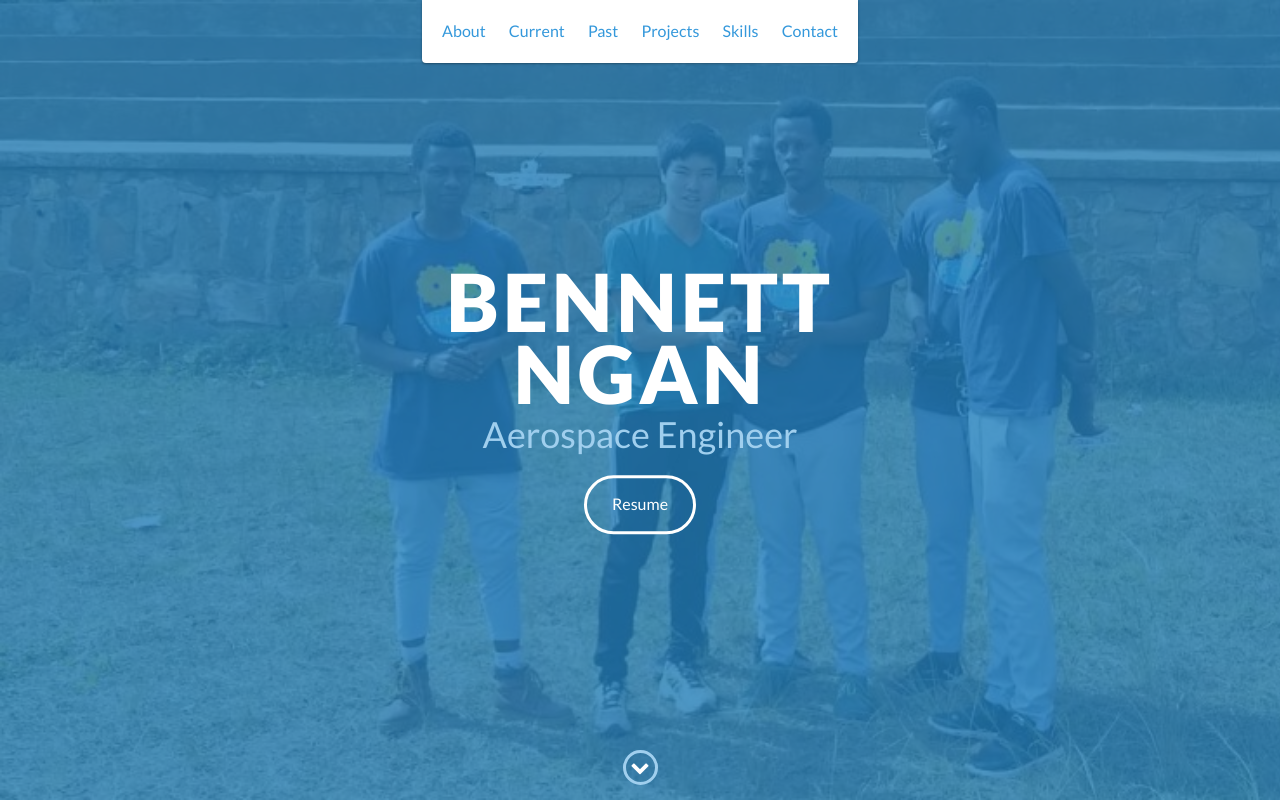
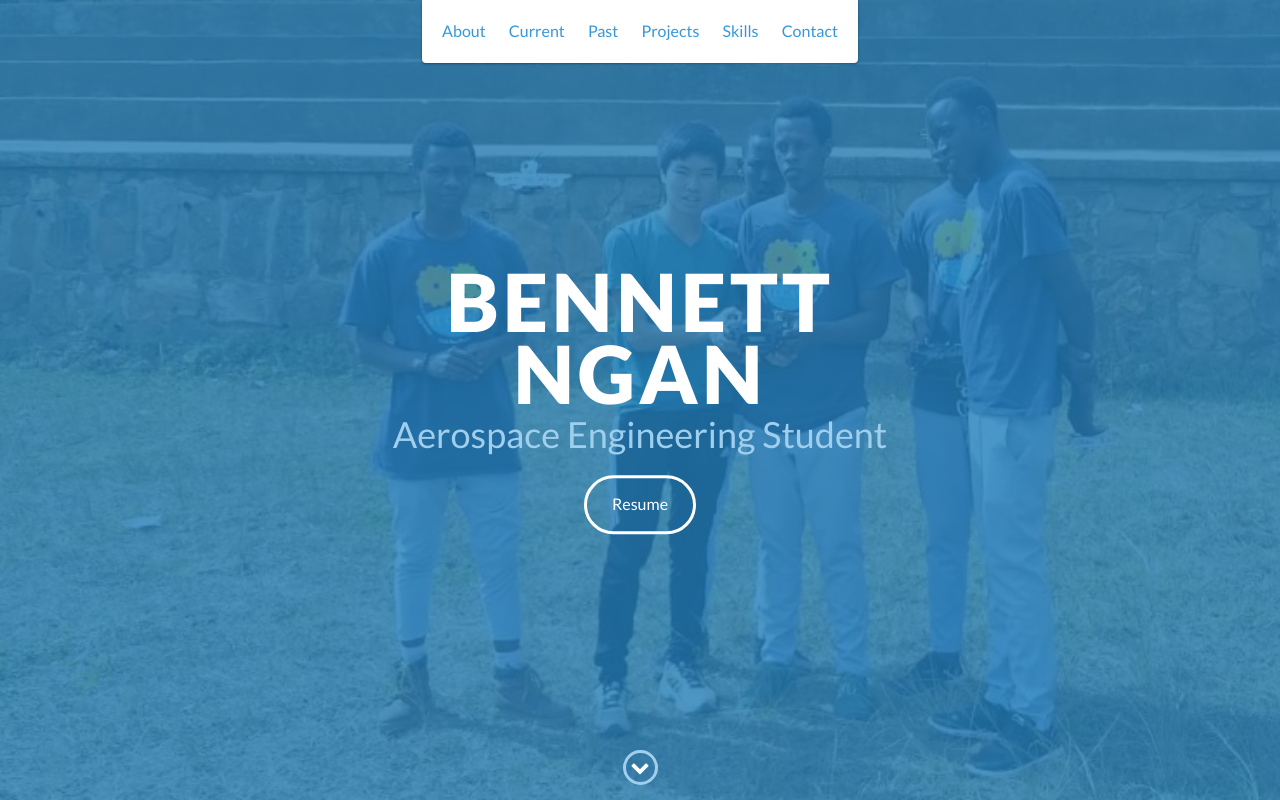
Before and after one commit to bennettngan/portfolio, a website: page index.html in a window 1280 px wide. Shown: the top 800 px of the page. Drawn offline with nearby package versions, Linux system fonts and the light colour scheme.

Commit message:
Update index.html

```diff
--- a/index.html
+++ b/index.html
@@ -49,7 +49,7 @@
     <div id="lead">
         <div id="lead-content">
             <h1>Bennett Ngan</h1>
-            <h2>Aerospace Engineer</h2>
+            <h2>Aerospace Engineering Student</h2>
             <a href="files/Resume.pdf" class="btn-rounded-white">Resume</a>
         </div>
         <!-- End #lead-content -->
```
